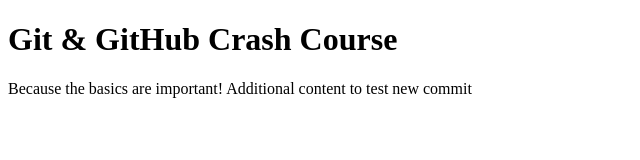
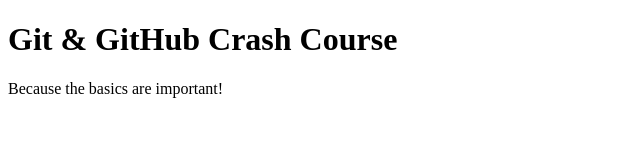
Before and after one commit to synthesis9070/github-crash-course, a plain HTML site: page 01 Starting Project/index.html in a window 1280 px wide. Shown: the whole page, without its empty margins (0-640 px from the left). Drawn offline with Linux system fonts and the light colour scheme.

Commit message:
Revert "add new comments"
This reverts commit bf4ffc0663e7ef055b690c008875a7e829a4d569.

```diff
--- a/01 Starting Project/index.html
+++ b/01 Starting Project/index.html
@@ -8,6 +8,6 @@
   </head>
   <body>
     <h1>Git & GitHub Crash Course</h1>
-    <p>Because the basics are important! Additional content to test new commit</p>
+    <p>Because the basics are important!</p>
   </body>
 </html>
```
